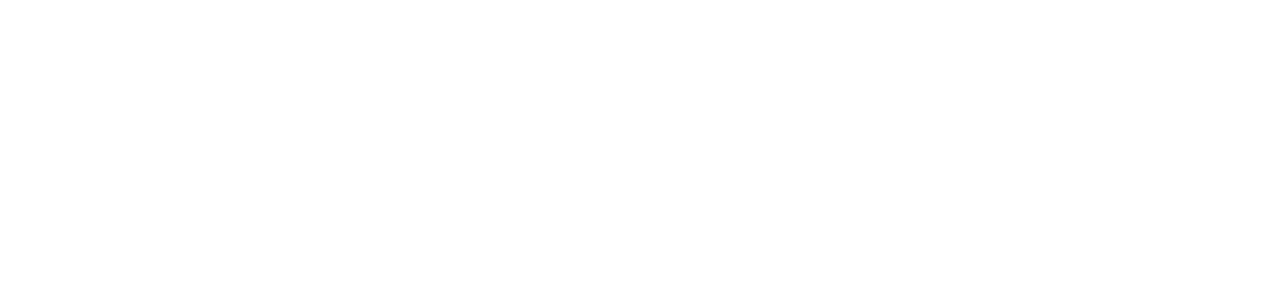
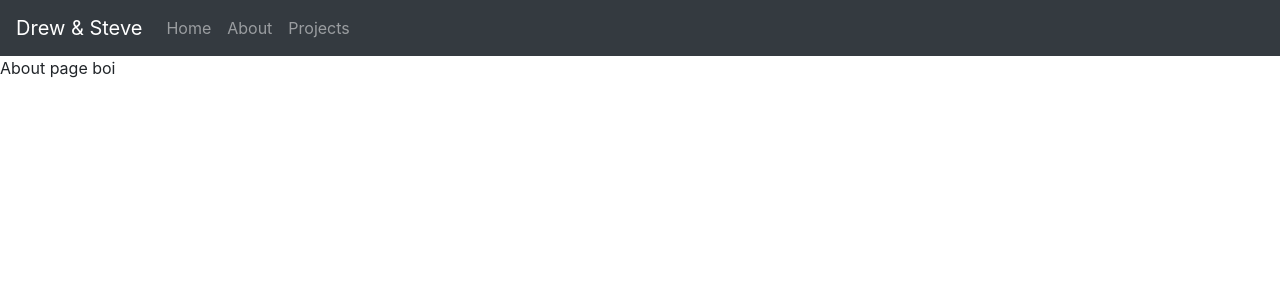
Before and after one commit to Dcorb1209/portfolio-website, a React (Create React App) app: page /about in a window 1280 px wide. Shown: the top 300 px of the page. Built offline with nearby package versions, Linux system fonts and the light colour scheme.

Commit message:
Added functionality to navbar. Project Cards started

```diff
--- a/src/App.js
+++ b/src/App.js
@@ -1,6 +1,8 @@
 import React from 'react';
 import { BrowserRouter as Router, Route } from "react-router-dom";
 import Landing from './Pages/Landing';
+import Projects from './Pages/Projects';
+import About from './Pages/About';
 import EditProject from './Pages/EditProject';
 import './App.css';
 
@@ -9,6 +11,8 @@ function App() {
     <Router>
       <div>
         <Route path="/" exact component={Landing} />
+        <Route path='/about' component={About} />
+        <Route path="/projects" component={Projects} />
         <Route path="/EditProject/" component={EditProject} />
       </div>
     </Router>
--- a/src/Components/NavigationBar.js
+++ b/src/Components/NavigationBar.js
@@ -19,19 +19,20 @@ class NavigationBar extends React.Component {
                 <Navbar.Collapse id="basic-navbar-nav">
                     <Nav className="mr-auto">
                     <Nav.Link href="#home">Home</Nav.Link>
-                    <Nav.Link href="#link">Link</Nav.Link>
-                    <NavDropdown title="Dropdown" id="basic-nav-dropdown">
+                    <Nav.Link href="about">About</Nav.Link>
+                    <Nav.Link href="projects">Projects</Nav.Link>
+                    {/* <NavDropdown title="Dropdown" id="basic-nav-dropdown">
                         <NavDropdown.Item href="#action/3.1">Action</NavDropdown.Item>
                         <NavDropdown.Item href="#action/3.2">Another action</NavDropdown.Item>
                         <NavDropdown.Item href="#action/3.3">Something</NavDropdown.Item>
                         <NavDropdown.Divider />
                         <NavDropdown.Item href="#action/3.4">Separated link</NavDropdown.Item>
-                    </NavDropdown>
+                    </NavDropdown> */}
                     </Nav>
-                    <Form inline>
+                    {/* <Form inline>
                     <FormControl type="text" placeholder="Search" className="mr-sm-2" />
                     <Button variant="outline-success">Search</Button>
-                    </Form>
+                    </Form> */}
                 </Navbar.Collapse>
             </Navbar>
         );
--- /dev/null
+++ b/src/Components/ProjectCard.js
@@ -0,0 +1,34 @@
+import React from 'react';
+import {Card, Button} from 'react-bootstrap';
+
+class ProjectCard extends React.Component {
+    constructor(props) {
+        super(props);
+
+        this.state = {};
+
+    }
+
+    render() {
+        return (
+            <div>
+            <Card style={{ width: '18rem' }}>
+                <Card.Img variant="top" src="" />
+                <Card.Body>
+                    <Card.Title>Project Title</Card.Title>
+                    <Card.Text>
+                        Description
+                    </Card.Text>
+                    <Button variant="primary">View</Button>
+                </Card.Body>
+            </Card>;
+            </div>
+        );
+    }
+}
+
+ProjectCard.propTypes = {
+
+};
+
+export default ProjectCard;
--- /dev/null
+++ b/src/Pages/About.js
@@ -0,0 +1,26 @@
+import React from 'react';
+import NavigationBar from '../Components/NavigationBar';
+
+class About extends React.Component {
+    constructor(props) {
+        super(props);
+
+        this.state = {};
+
+    }
+
+    render() {
+        return (
+            <div>
+                <NavigationBar/>
+                About page boi
+            </div>
+        );
+    }
+}
+
+About.propTypes = {
+
+};
+
+export default About;
--- /dev/null
+++ b/src/Pages/Projects.js
@@ -0,0 +1,40 @@
+import React from 'react';
+import { Container, Row, Col } from 'react-bootstrap';
+import NavigationBar from '../Components/NavigationBar';
+import ProjectCard from '../Components/ProjectCard';
+
+class Projects extends React.Component {
+    constructor(props) {
+        super(props);
+
+        this.state = {};
+
+    }
+
+    render() {
+        return (
+            <div>
+                <NavigationBar/>
+                <Container>
+                    <Row>
+                        <Col>
+                            <ProjectCard/>
+                        </Col>
+                        <Col>
+                            <ProjectCard/>
+                        </Col>
+                        <Col>
+                            <ProjectCard/>
+                        </Col>
+                    </Row>
+                </Container>
+            </div>
+        );
+    }
+}
+
+Projects.propTypes = {
+
+};
+
+export default Projects;
```
